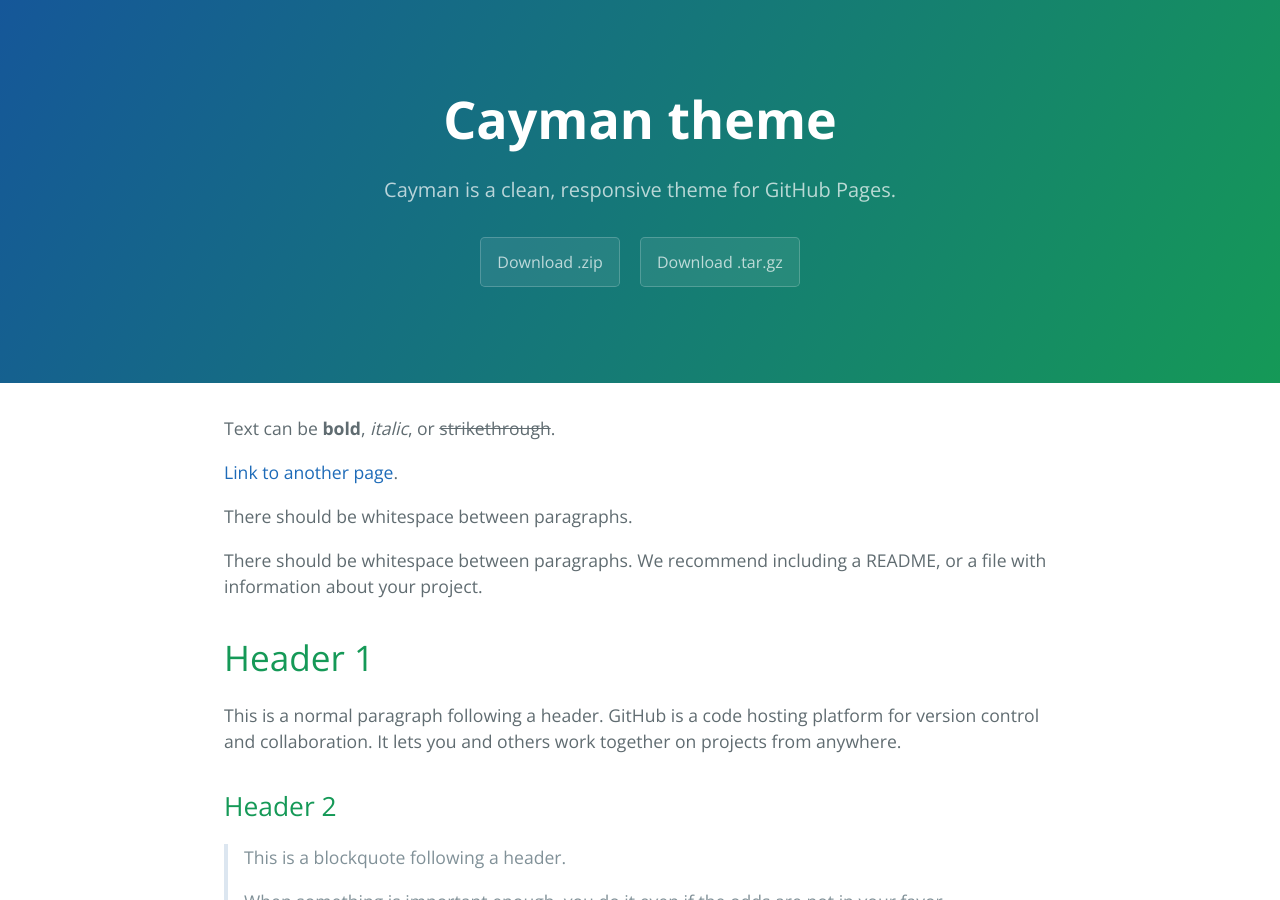
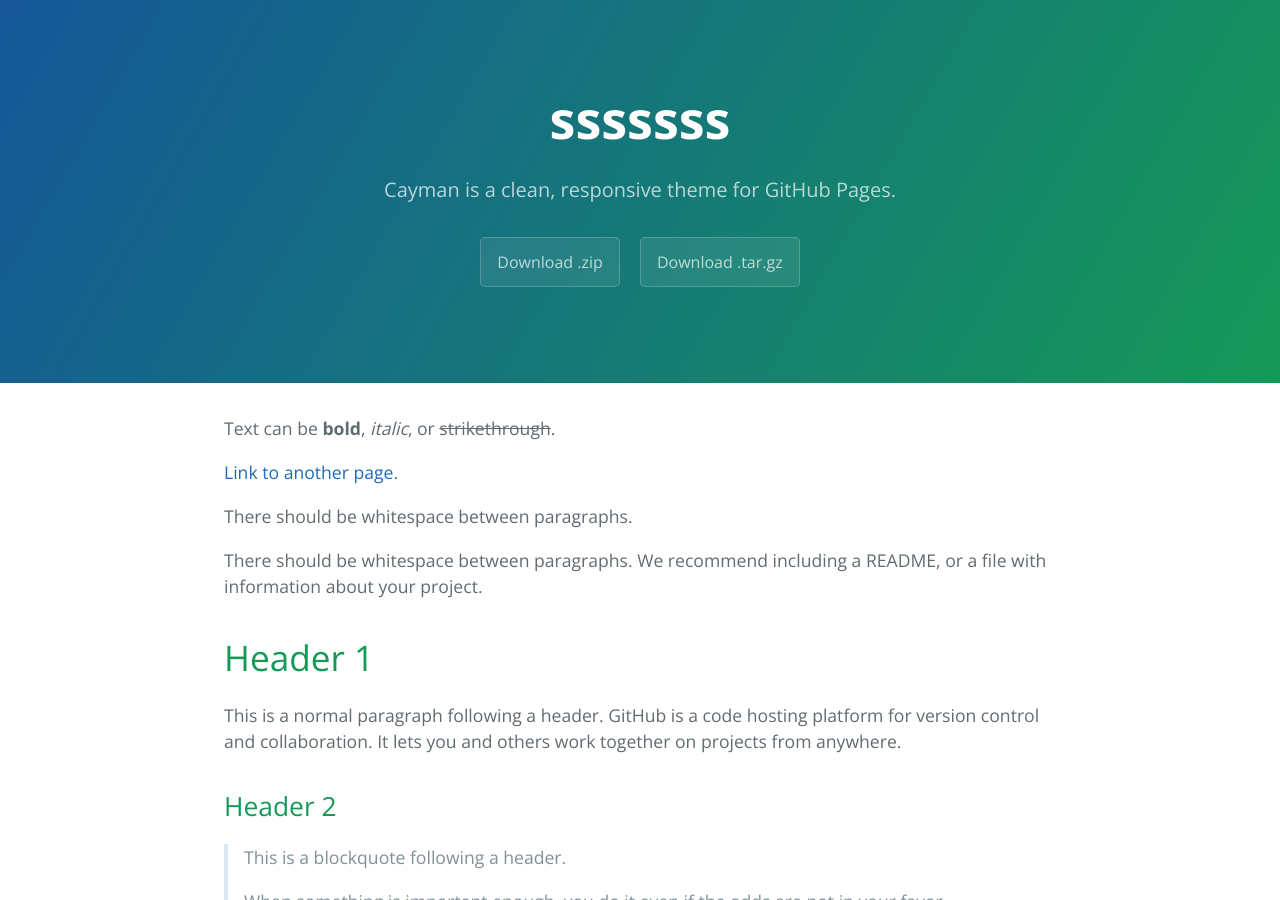
Before and after one commit to kenlee412/kenlee412.github.io, a Jekyll site: the page built from index.md, in a window 1280 px wide and 900 px high. Built offline with Jekyll 4.4.1, drawn with Linux system fonts in a browser that asks for light colours.

Commit message:
edit
edit

```diff
--- a/_config.yml
+++ b/_config.yml
@@ -1,4 +1,4 @@
-title: Cayman theme
+title: sssssss
 description: Cayman is a clean, responsive theme for GitHub Pages.
 show_downloads: true
 google_analytics:
```
